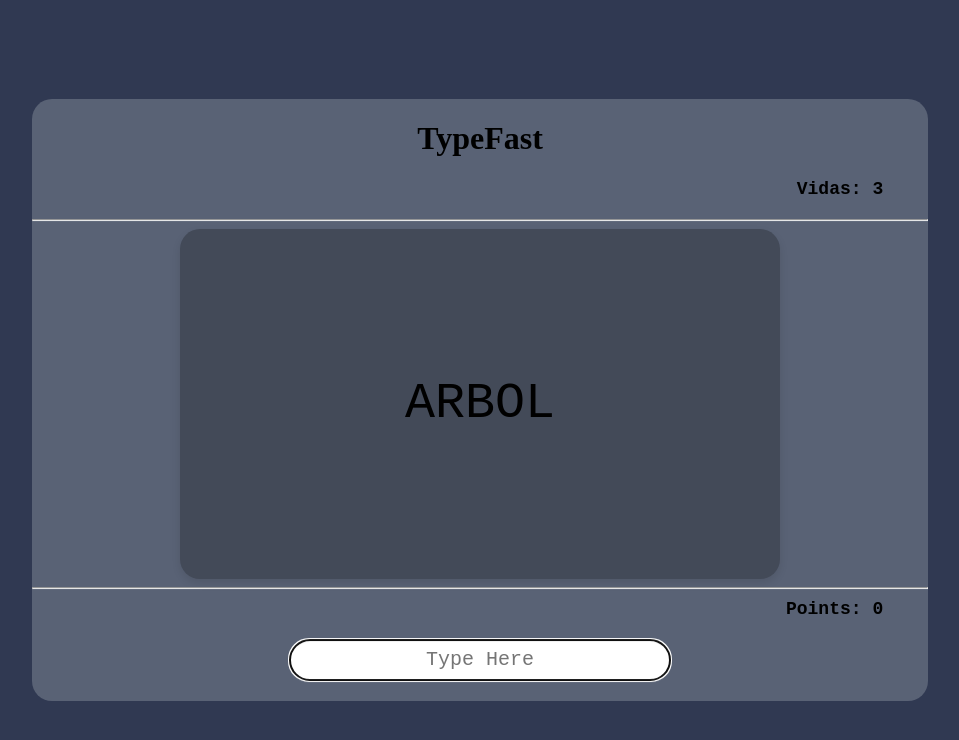
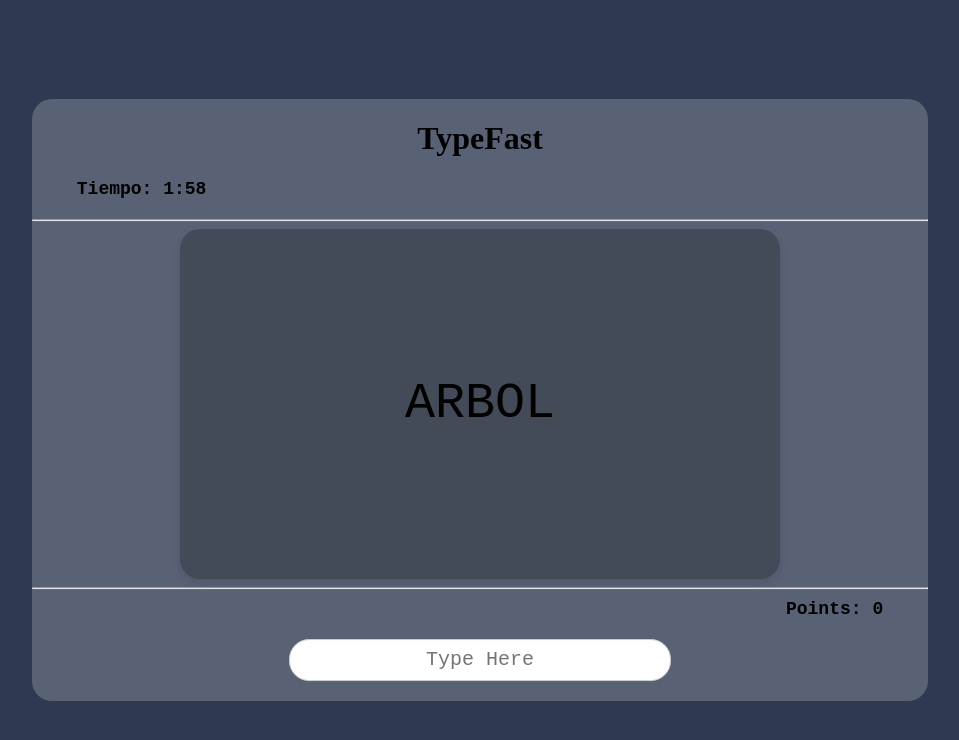
Before and after one commit to LucasAguilar647/TypeFast.App, a React (Vite) app: page / in a window 1280 px wide. Both pictures are taken after a click on the button "Iniciar Juego". Shown: the top 740 px of the page, without its empty margins (160-1119 px from the left). Built offline with nearby package versions, Linux system fonts and the light colour scheme; no server answers.

Commit message:
saque el sistema de vidas y lo reeemplace por un sistema de tiempo y su css

```diff
--- a/src/App.jsx
+++ b/src/App.jsx
@@ -1,21 +1,21 @@
-import React, { useCallback, useEffect, useState } from "react";
+import React, { useState } from "react";
 import { PantallaPerdiste } from "./components/PantallaPerdiste";
 import { PantallaJuego } from "./components/PantallaJuego";
 import { PantallaInicio } from "./components/PantallaInicio";
-
 import useSound from 'use-sound';
 import correctSound from './assets/CorrectTypeFast.mp3';
 import incorrectSound from './assets/IncorrectTypeFast.mp3';
+import Timer from './components/Timer';
 import "./css/index.css";
 
 const App = () => {
   const [points, setPoints] = useState(0);
   const [inputValue, setInputValue] = useState("");
   const [currentWord, setCurrentWord] = useState("");
-  const [vidas, setVidas] = useState(0);
   const [showGame, setShowGame] = useState(false);
   const [playCorrect] = useSound(correctSound);
   const [playIncorrect] = useSound(incorrectSound);
+  const [tiempo, setTiempo] = useState(true);
 
   const handleWordChange = (newWord) => {
     setCurrentWord(newWord);
@@ -31,46 +31,42 @@ const App = () => {
       playCorrect();
       setPoints(points + 1);
       setInputValue("");
-      plusDeVidas();
+
     } else {
       playIncorrect()
-      plusDeVidas();
+
       setPoints(points - 1);
-      setVidas(vidas - 1);
+
       setInputValue("");
     }
   };
 
   const handleInicioDeJuego = () => {
     setShowGame(true);
-    setVidas(3);
+    setTiempo(true);
   };
 
-  const plusDeVidas = () => {
-    if (vidas < 3 && points >= 9) {
-      setPoints(points - 9);
-      setVidas(vidas + 1);
-    }
-  };
 
   return (
     <div className="recuadro">
       {showGame ? (
-        vidas > 0 ? (
+        tiempo ? (
+          <>
             <PantallaJuego
-            vidas={vidas}
               handleWordChange={handleWordChange}
               points={points}
               handleSubmit={handleSubmit}
               handleChange={handleChange}
               inputValue={inputValue}
-            setVidas={setVidas}
+              tiempo={tiempo}
               setPoints={setPoints}
+              setTiempo={setTiempo}
             />
+          </>
         ) : (
           <PantallaPerdiste
             points={points}
-            setVidas={setVidas}
+            setTiempo={setTiempo}
             setPoints={setPoints}
           />
         )
--- a/src/components/PantallaJuego.jsx
+++ b/src/components/PantallaJuego.jsx
@@ -1,36 +1,31 @@
-import React, { useEffect, useRef } from "react";
+import React, { useRef } from "react";
 import { Word } from "./word";
+import Timer from "./Timer";
 import "../css/juego.css";
 
 export const PantallaJuego = ({
-  vidas,
-  setVidas,
   handleWordChange,
   points,
   handleSubmit,
   handleChange,
   inputValue,
   setPoints,
+  setTiempo
 }) => {
 
   const inputRef = useRef(null);
 
-  useEffect(() => {
-    if (vidas > 0) {
-      inputRef.current.focus();
-    }
-  }, [vidas]);
 
   return (
     <>
       <h1>TypeFast</h1>
-      <h3>Vidas: {vidas} </h3>
+      <h3 className="timer"><Timer setTiempo={setTiempo} /></h3>
       <hr />
       <div className="recuadro-juego">
-        <Word onWordChange={handleWordChange} points={points} setVidas={setVidas} vidas={vidas} setPoints={setPoints} />
+        <Word onWordChange={handleWordChange} points={points} setPoints={setPoints} />
       </div>
       <hr />
-      <h3>Points: {points} </h3>
+      <h3 className="h3-puntos">Points: {points} </h3>
       <form onSubmit={handleSubmit}>
         <input
           type="text"
--- a/src/components/PantallaPerdiste.jsx
+++ b/src/components/PantallaPerdiste.jsx
@@ -1,15 +1,15 @@
 import React from "react";
 import "../css/perdiste.css";
 
-export const PantallaPerdiste = ({ points, setVidas, setPoints }) => {
+export const PantallaPerdiste = ({ points,  setPoints , setTiempo}) => {
   const handleNuevoJuego = () => {
-    setVidas(3);
+    setTiempo(true)
     setPoints(0);
   };
 
   return (
     <div className="pantalla-perdiste">
-      <h1>¡Te quedaste sin vidas!</h1>
+      <h1>¡El tiempo se agotó!</h1>
       <h2>Tu puntaje final es: {points}</h2>
       <button onClick={handleNuevoJuego}>Reiniciar Juego</button>
     </div>
--- /dev/null
+++ b/src/components/Timer.jsx
@@ -0,0 +1,35 @@
+import React, { useState, useEffect } from 'react';
+
+
+const Timer = ({ setTiempo }) => {
+  const initialSeconds = 2 * 60;
+  const [seconds, setSeconds] = useState(initialSeconds);
+
+  useEffect(() => {
+    const intervalId = setInterval(() => {
+      setSeconds((prevSeconds) => (prevSeconds > 0 ? prevSeconds - 1 : 0));
+    }, 1000);
+
+    return () => clearInterval(intervalId);
+  }, []);
+
+  useEffect(() => {
+    if (seconds === 0) {
+      setTiempo(false);
+    }
+  }, [seconds, setTiempo]);
+
+  const formatTime = (timeInSeconds) => {
+    const minutes = Math.floor(timeInSeconds / 60);
+    const remainingSeconds = timeInSeconds % 60;
+    return `${minutes}:${remainingSeconds < 10 ? '0' : ''}${remainingSeconds}`;
+  };
+
+  return (
+    <>
+    Tiempo: {formatTime(seconds)}
+    </>
+  );
+};
+
+export default Timer;
--- a/src/css/juego.css
+++ b/src/css/juego.css
@@ -37,7 +37,7 @@
     font-family: 'Courier New', Courier, monospace;
 }
 
-h3 {
+.h3-puntos {
     font-family: 'Courier New', Courier, monospace;
     text-align: right;
     margin-top: 10px;
@@ -46,3 +46,14 @@ h3 {
     color: #000000;
     font-size: 18px;
 }
+
+.timer{
+    font-family: 'Courier New', Courier, monospace;
+    text-align: left;
+    margin-top: 10px;
+    margin-bottom: 20px;
+    padding-left: 5%;
+    color: #000000;
+    font-size: 18px;
+
+}
```
Lines whose indentation alone changed are shown as unchanged.
